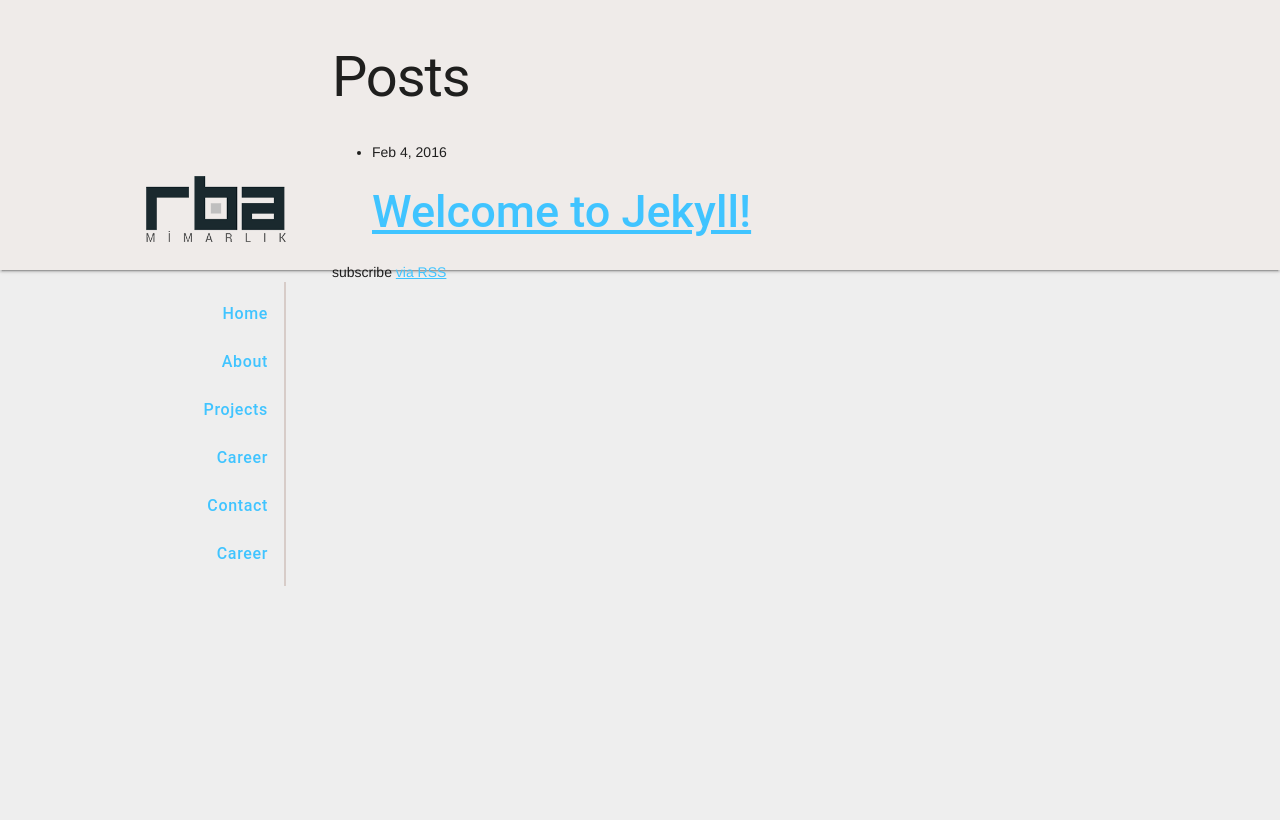
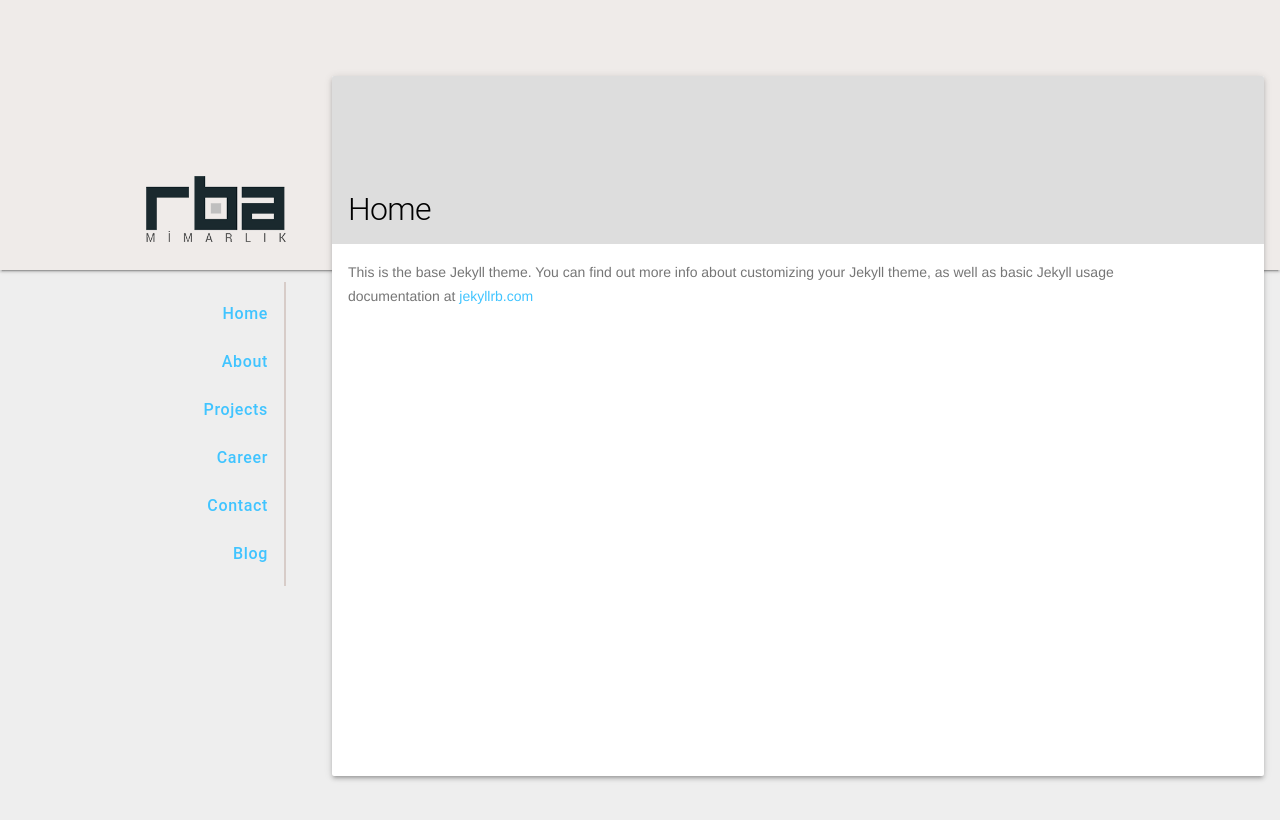
Before and after one commit to rbamimarlik/rbamimarlik.github.io, a Jekyll site: the page built from 1-home.md, in a window 1280 px wide. Shown: the top 820 px of the page. Built offline with Jekyll 4.4.1, drawn with Linux system fonts in a browser that asks for light colours; nearby versions of some CDN libraries.

Commit message:
home page & blog added, post template added

```diff
--- /dev/null
+++ b/1-home.md
@@ -0,0 +1,7 @@
+---
+layout: page
+title: Home
+permalink: /
+---
+
+This is the base Jekyll theme. You can find out more info about customizing your Jekyll theme, as well as basic Jekyll usage documentation at [jekyllrb.com](http://jekyllrb.com/)
--- a/_includes/nav.html
+++ b/_includes/nav.html
@@ -1,13 +1,5 @@
 <nav>
   <ul class="mdl-list">
-    <li class="mdl-list__item">
-      <span class="mdl-list__item-primary-content"></span>
-      <span class="mdl-list__item-secondary-content">
-        <a class="mdl-list__item-secondary-action" href="{{ "/" | prepend: site.baseurl }}">
-          Home
-        </a>
-      </span>
-    </li>
     {% for page in site.pages %}
       {% if page.title %}
       <li class="mdl-list__item">
@@ -20,5 +12,13 @@
       </li>
       {% endif %}
     {% endfor %}
+    <li class="mdl-list__item">
+      <span class="mdl-list__item-primary-content"></span>
+      <span class="mdl-list__item-secondary-content">
+        <a class="mdl-list__item-secondary-action" href="{{ "/blog" | prepend: site.baseurl }}">
+          Blog
+        </a>
+      </span>
+    </li>
   </ul>
 </nav>
--- a/css/main.scss
+++ b/css/main.scss
@@ -5,6 +5,10 @@
 
 body {
   background-color: #EEEEEE;
+}
+
+a {
+  text-decoration: none;
 }
 
 #backdrop {
@@ -38,7 +42,7 @@
     }
   }
 
-  section {
+  .page, .home, .post {
     margin-top: 60px;
     &> .mdl-card {
       width: 100%;
--- a/index.html
+++ /dev/null
@@ -1,23 +0,0 @@
----
-layout: default
----
-
-<div class="home">
-
-  <h1 class="page-heading">Posts</h1>
-
-  <ul class="post-list">
-    {% for post in site.posts %}
-      <li>
-        <span class="post-meta">{{ post.date | date: "%b %-d, %Y" }}</span>
-
-        <h2>
-          <a class="post-link" href="{{ post.url | prepend: site.baseurl }}">{{ post.title }}</a>
-        </h2>
-      </li>
-    {% endfor %}
-  </ul>
-
-  <p class="rss-subscribe">subscribe <a href="{{ "/feed.xml" | prepend: site.baseurl }}">via RSS</a></p>
-
-</div>
```
Also changed, not shown: 6-blog.html (added, +27 -0 lines), _layouts/post.html (+8 -6 lines), career.md (deleted, +0 -10 lines).
